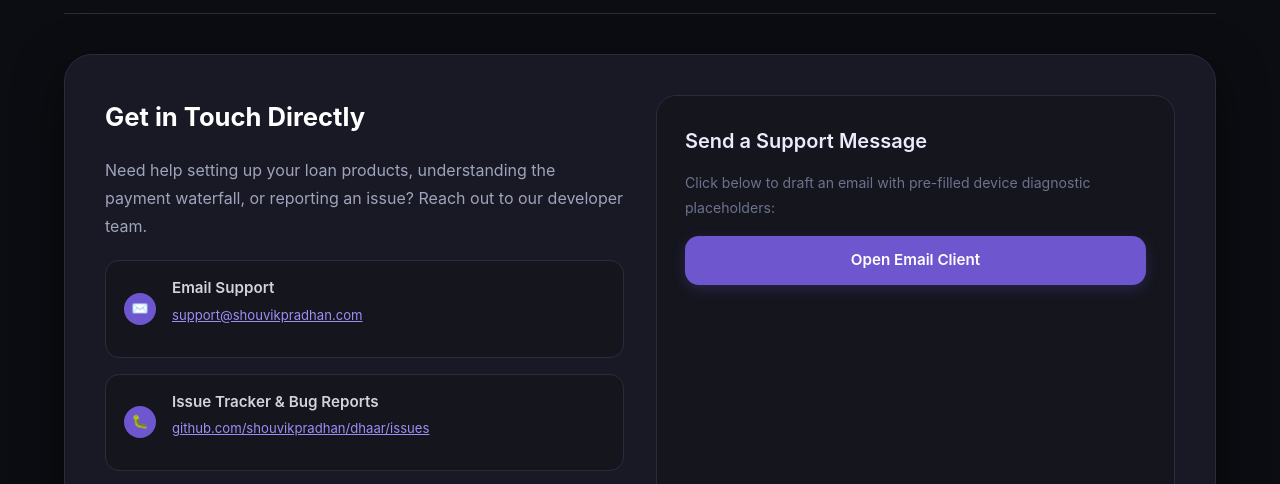
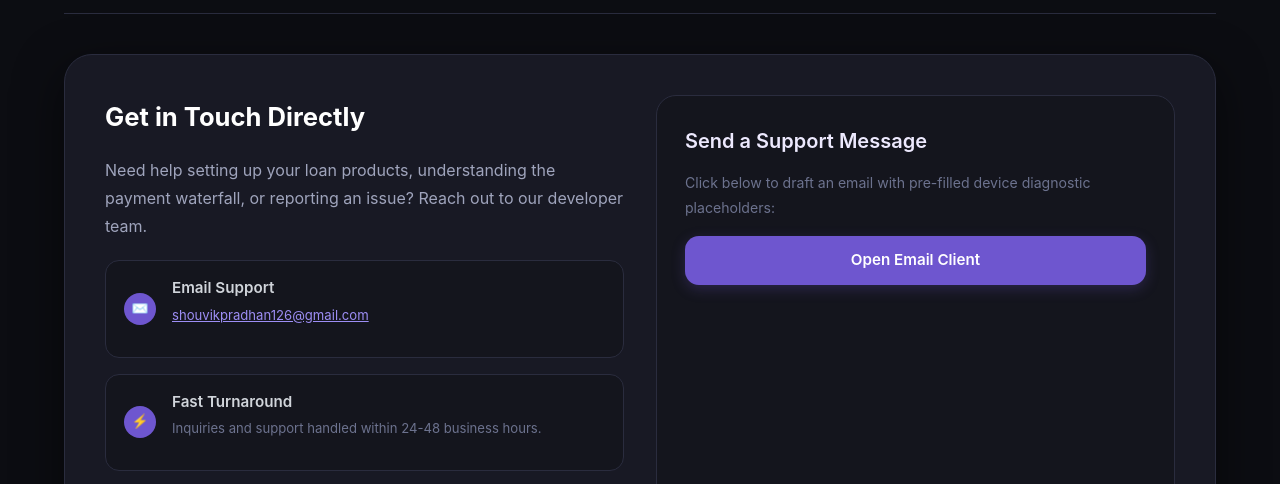
Before and after one commit to shouvik126/dhaar-site, a plain HTML site: page support.html in a window 1280 px wide. Shown: the part 303-787 px from the top of the page. Drawn offline with Linux system fonts and the light colour scheme.

Commit message:
mail change

```diff
--- a/support.html
+++ b/support.html
@@ -68,15 +68,15 @@
                 <div class="step-num">✉️</div>
                 <div class="step-content">
                   <h4>Email Support</h4>
-                  <p><a href="mailto:support@shouvikpradhan.com" style="color:var(--brand-violet-light);">support@shouvikpradhan.com</a></p>
+                  <p><a href="mailto:shouvikpradhan126@gmail.com" style="color:var(--brand-violet-light);">shouvikpradhan126@gmail.com</a></p>
                 </div>
               </div>
 
               <div class="waterfall-step">
-                <div class="step-num">🐛</div>
+                <div class="step-num">⚡</div>
                 <div class="step-content">
-                  <h4>Issue Tracker & Bug Reports</h4>
-                  <p><a href="https://github.com/shouvikpradhan/dhaar/issues" target="_blank" rel="noopener noreferrer" style="color:var(--brand-violet-light);">github.com/shouvikpradhan/dhaar/issues</a></p>
+                  <h4>Fast Turnaround</h4>
+                  <p>Inquiries and support handled within 24-48 business hours.</p>
                 </div>
               </div>
 
@@ -95,7 +95,7 @@
             <p style="color:var(--text-muted); font-size:0.88rem; margin-bottom:16px;">
               Click below to draft an email with pre-filled device diagnostic placeholders:
             </p>
-            <a href="mailto:support@shouvikpradhan.com?subject=Dhaar%20Support%20Request&body=Hi%20Shouvik,%0A%0AI%20am%20using%20Dhaar%20and%20need%20assistance%20with:%0A%0A-%20Device%20Model%20(e.g.%20iPhone%2015,%20Pixel%208):%20%0A-%20OS%20Version%20(iOS/Android):%20%0A-%20Dhaar%20App%20Version:%201.0.0%0A-%20Issue%20Description:%20%0A%0AThank%20you!" class="btn btn-primary" style="width:100%; text-align:center;">
+            <a href="mailto:shouvikpradhan126@gmail.com?subject=Dhaar%20Support%20Request&body=Hi%20Shouvik,%0A%0AI%20am%20using%20Dhaar%20and%20need%20assistance%20with:%0A%0A-%20Device%20Model%20(e.g.%20iPhone%2015,%20Pixel%208):%20%0A-%20OS%20Version%20(iOS/Android):%20%0A-%20Dhaar%20App%20Version:%201.0.0%0A-%20Issue%20Description:%20%0A%0AThank%20you!" class="btn btn-primary" style="width:100%; text-align:center;">
               Open Email Client
             </a>
           </div>
```
Also changed, not shown: data-safety.html (+1 -2 lines), index.html (+1 -1 lines), privacy.html (+1 -2 lines), terms.html (+1 -1 lines).
